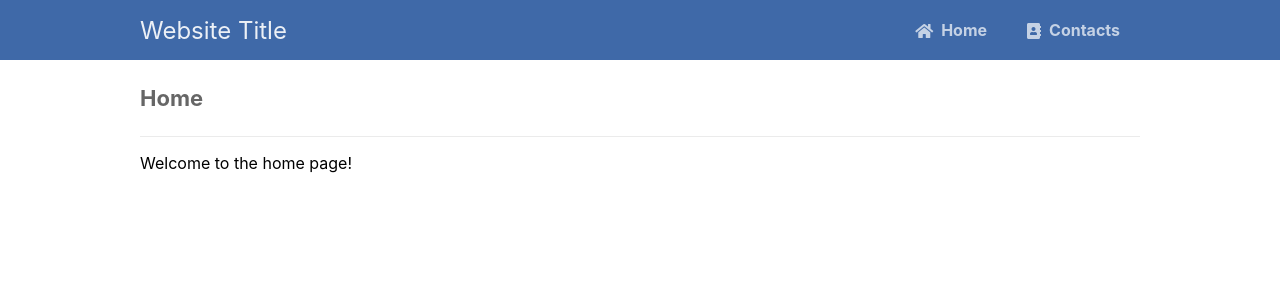
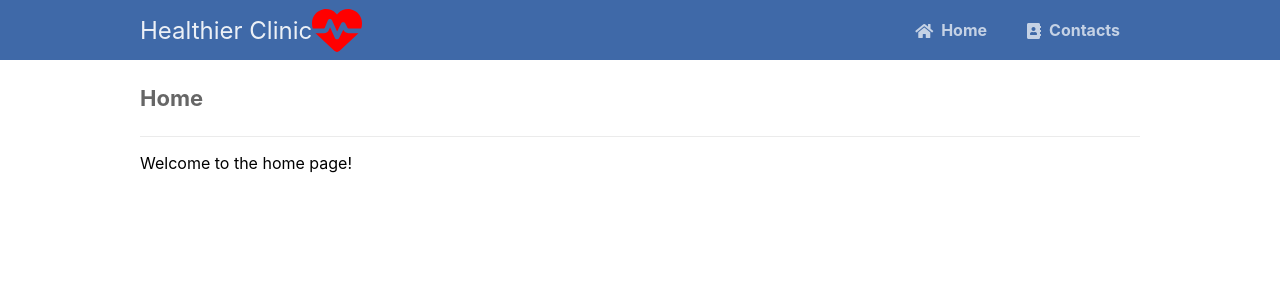
Before and after one commit to victor-raphael17/healthier-clinic, a PHP site: page / in a window 1280 px wide. Shown: the top 300 px of the page. Run offline with PHP 8.4, Linux system fonts and the light colour scheme.

Commit message:
Add logo

```diff
--- a/nginx/crudphp/functions.php
+++ b/nginx/crudphp/functions.php
@@ -24,8 +24,11 @@ echo <<<EOT
 	<body>
     <nav class="navtop">
     	<div>
-    		<h1>Website Title</h1>
-            <a href="index.php"><i class="fas fa-home"></i>Home</a>
+    		<h1>
+			Healthier Clinic
+			<svg xmlns="http://www.w3.org/2000/svg" viewBox="0 0 512 512"><!--!Font Awesome Free 6.5.2 by @fontawesome - https://fontawesome.com License - https://fontawesome.com/license/free Copyright 2024 Fonticons, Inc.--><path fill="#ff0000" d="M228.3 469.1L47.6 300.4c-4.2-3.9-8.2-8.1-11.9-12.4h87c22.6 0 43-13.6 51.7-34.5l10.5-25.2 49.3 109.5c3.8 8.5 12.1 14 21.4 14.1s17.8-5 22-13.3L320 253.7l1.7 3.4c9.5 19 28.9 31 50.1 31H476.3c-3.7 4.3-7.7 8.5-11.9 12.4L283.7 469.1c-7.5 7-17.4 10.9-27.7 10.9s-20.2-3.9-27.7-10.9zM503.7 240h-132c-3 0-5.8-1.7-7.2-4.4l-23.2-46.3c-4.1-8.1-12.4-13.3-21.5-13.3s-17.4 5.1-21.5 13.3l-41.4 82.8L205.9 158.2c-3.9-8.7-12.7-14.3-22.2-14.1s-18.1 5.9-21.8 14.8l-31.8 76.3c-1.2 3-4.2 4.9-7.4 4.9H16c-2.6 0-5 .4-7.3 1.1C3 225.2 0 208.2 0 190.9v-5.8c0-69.9 50.5-129.5 119.4-141C165 36.5 211.4 51.4 244 84l12 12 12-12c32.6-32.6 79-47.5 124.6-39.9C461.5 55.6 512 115.2 512 185.1v5.8c0 16.9-2.8 33.5-8.3 49.1z"/></svg>
+		</h1>
+	        <a href="index.php"><i class="fas fa-home"></i>Home</a>
     		<a href="read.php"><i class="fas fa-address-book"></i>Contacts</a>
     	</div>
     </nav>
--- a/nginx/crudphp/style.css
+++ b/nginx/crudphp/style.css
@@ -191,3 +191,8 @@ margin-top: 15px;
 .delete .yesno a:hover {
   background-color: #32a367;
 }
+
+svg {
+  width: 50px;
+  color: #ff0000;
+}
--- a/php/crudphp/style.css
+++ b/php/crudphp/style.css
@@ -191,3 +191,8 @@ margin-top: 15px;
 .delete .yesno a:hover {
   background-color: #32a367;
 }
+
+svg {
+  width: 50px;
+  color: #ff0000;
+}
```
Also changed, not shown: php/crudphp/functions.php (+5 -2 lines).
